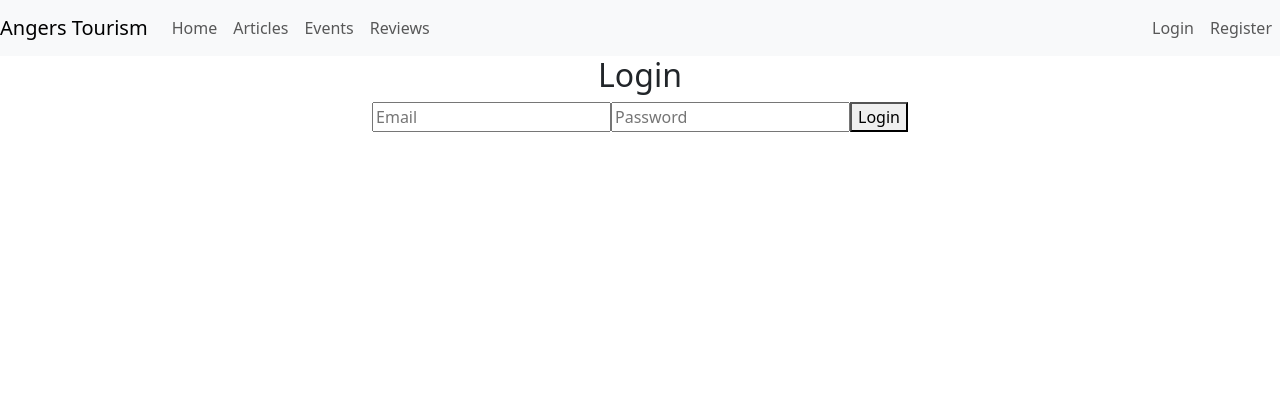
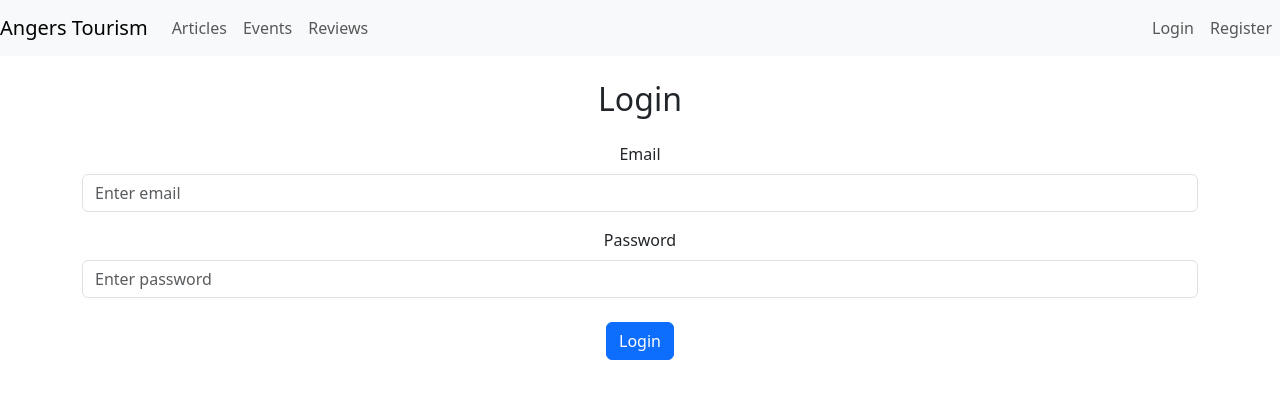
Before and after one commit to Nino-YM/tourism-client, a React (Create React App) app: page /login in a window 1280 px wide. Shown: the top 398 px of the page. Built offline with nearby package versions, Linux system fonts and the light colour scheme.

Commit message:
login terminé

```diff
--- a/src/App.js
+++ b/src/App.js
@@ -11,10 +11,12 @@ import ReviewPage from './pages/ReviewPage';
 import CommentPage from './pages/CommentPage';
 import NavigationBar from './components/Navbar';
 import './App.css';
+import { AuthProvider } from './context/AuthContext';
 
 function App() {
   return (
     <Router>
+      <AuthProvider>
         <div className="App">
           <NavigationBar />
           <Routes>
@@ -29,6 +31,7 @@ function App() {
             <Route path="/users" element={<UserPage />} />
           </Routes>
         </div>
+      </AuthProvider>
     </Router>
   );
 }
--- a/src/components/Navbar.js
+++ b/src/components/Navbar.js
@@ -1,26 +1,34 @@
-import React from 'react';
-import { Navbar, Nav, NavDropdown } from 'react-bootstrap';
+import React, { useContext } from 'react';
+import { Navbar, Nav } from 'react-bootstrap';
 import { Link } from 'react-router-dom';
+import { AuthContext } from '../context/AuthContext';
 
 const NavigationBar = () => {
+    const { isAuthenticated, logout } = useContext(AuthContext);
+
     return (
         <Navbar bg="light" expand="lg">
             <Navbar.Brand as={Link} to="/">Angers Tourism</Navbar.Brand>
             <Navbar.Toggle aria-controls="basic-navbar-nav" />
             <Navbar.Collapse id="basic-navbar-nav">
                 <Nav className="me-auto">
-                    <Nav.Link as={Link} to="/">Home</Nav.Link>
                     <Nav.Link as={Link} to="/articles">Articles</Nav.Link>
                     <Nav.Link as={Link} to="/events">Events</Nav.Link>
                     <Nav.Link as={Link} to="/reviews">Reviews</Nav.Link>
                 </Nav>
                 <Nav>
-                    <Nav.Link as={Link} to="/login">Login</Nav.Link>
-                    <Nav.Link as={Link} to="/register">Register</Nav.Link>
+                    {isAuthenticated ? (
+                        <Nav.Link onClick={logout}>Logout</Nav.Link>
+                    ) : (
+                        <>
+                            <Nav.Link as={Link} to="/login">Login</Nav.Link>
+                            <Nav.Link as={Link} to="/register">Register</Nav.Link>
+                        </>
+                    )}
                 </Nav>
             </Navbar.Collapse>
         </Navbar>
     );
-}
+};
 
 export default NavigationBar;
--- /dev/null
+++ b/src/context/AuthContext.js
@@ -0,0 +1,28 @@
+// src/context/AuthContext.js
+import React, { createContext, useState } from 'react';
+import { useNavigate } from 'react-router-dom';
+
+export const AuthContext = createContext();
+
+export const AuthProvider = ({ children }) => {
+    const [isAuthenticated, setIsAuthenticated] = useState(!!localStorage.getItem('token'));
+    const navigate = useNavigate();
+
+    const login = (token) => {
+        localStorage.setItem('token', token);
+        setIsAuthenticated(true);
+        navigate('/home');  // Redirect to home page upon login
+    };
+
+    const logout = () => {
+        localStorage.removeItem('token');
+        setIsAuthenticated(false);
+        navigate('/login');  // Redirect to login page upon logout
+    };
+
+    return (
+        <AuthContext.Provider value={{ isAuthenticated, login, logout }}>
+            {children}
+        </AuthContext.Provider>
+    );
+};
--- a/src/pages/LoginPage.js
+++ b/src/pages/LoginPage.js
@@ -1,11 +1,14 @@
-import React, { useState } from 'react';
-import { login } from '../api/axios';
+import React, { useState, useContext } from 'react';
+import { login as apiLogin } from '../api/axios';
+import { AuthContext } from '../context/AuthContext';
+import { Form, Button, Container } from 'react-bootstrap';
 
 function LoginPage() {
     const [formData, setFormData] = useState({
         email: '',
         password: '',
     });
+    const { login } = useContext(AuthContext);
 
     const handleChange = (e) => {
         setFormData({
@@ -17,8 +20,8 @@ function LoginPage() {
     const handleSubmit = async (e) => {
         e.preventDefault();
         try {
-            const response = await login(formData);
-            localStorage.setItem('token', response.data.access_token);
+            const response = await apiLogin(formData);
+            login(response.data.access_token);
             alert('Login successful');
         } catch (error) {
             alert('Error logging in');
@@ -26,14 +29,36 @@ function LoginPage() {
     };
 
     return (
-        <div className="container">
-            <h2>Login</h2>
-            <form onSubmit={handleSubmit}>
-                <input type="email" name="email" placeholder="Email" onChange={handleChange} required />
-                <input type="password" name="password" placeholder="Password" onChange={handleChange} required />
-                <button type="submit">Login</button>
-            </form>
-        </div>
+        <Container>
+            <h2 className="mt-4">Login</h2>
+            <Form onSubmit={handleSubmit} className="mt-4">
+                <Form.Group controlId="formEmail">
+                    <Form.Label>Email</Form.Label>
+                    <Form.Control
+                        type="email"
+                        name="email"
+                        placeholder="Enter email"
+                        onChange={handleChange}
+                        required
+                    />
+                </Form.Group>
+
+                <Form.Group controlId="formPassword" className="mt-3">
+                    <Form.Label>Password</Form.Label>
+                    <Form.Control
+                        type="password"
+                        name="password"
+                        placeholder="Enter password"
+                        onChange={handleChange}
+                        required
+                    />
+                </Form.Group>
+
+                <Button variant="primary" type="submit" className="mt-4">
+                    Login
+                </Button>
+            </Form>
+        </Container>
     );
 }
 
```
Lines whose indentation alone changed are shown as unchanged.
